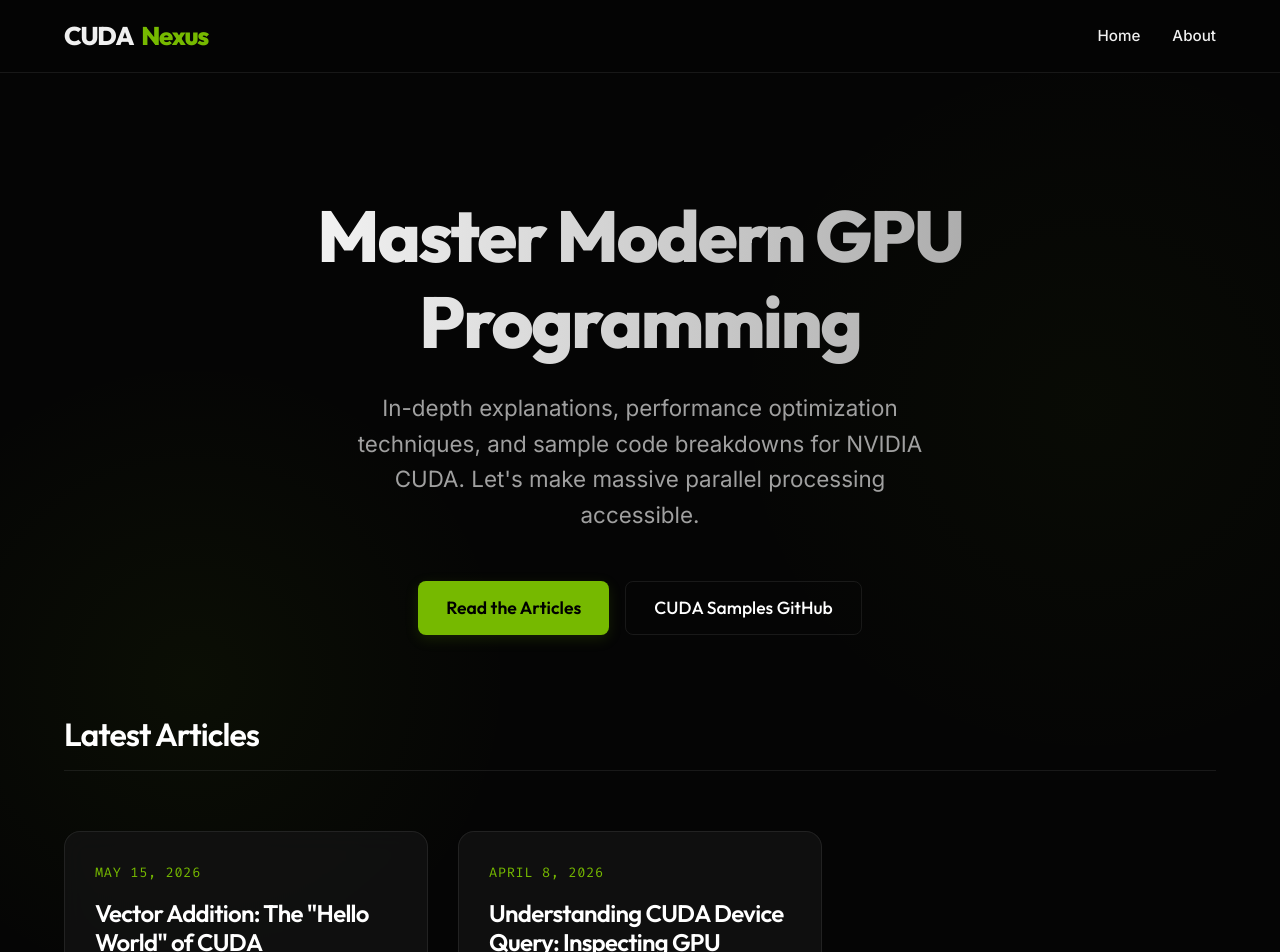
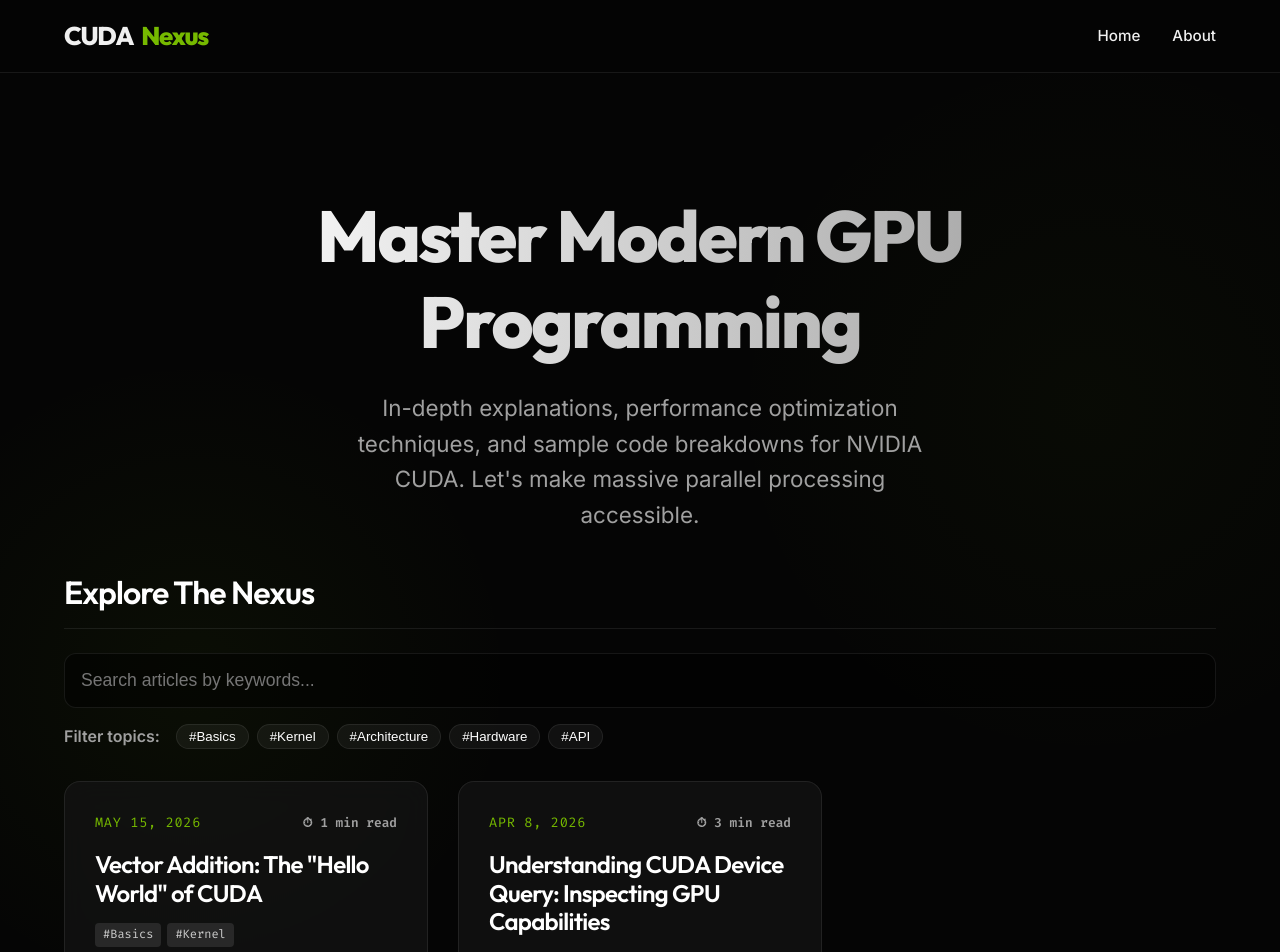
Before and after one commit to bkdhorajiya/cuda-nexus-blog, a Next.js app: page / in a window 1280 px wide. Shown: the top 952 px of the page. Built offline with nearby package versions, Linux system fonts and the light colour scheme.

Commit message:
feat: Add interactive blog search, tag filtering, and reading time metrics

```diff
--- a/app/blog/[slug]/page.tsx
+++ b/app/blog/[slug]/page.tsx
@@ -24,7 +24,10 @@
       </Link>
 
       <header style={{ marginBottom: '48px' }}>
-        <span className="post-card-date">{new Date(postData.date).toLocaleDateString('en-US', { month: 'long', day: 'numeric', year: 'numeric' })}</span>
+        <div style={{ display: 'flex', alignItems: 'center', gap: '16px' }}>
+          <span className="post-card-date">{new Date(postData.date).toLocaleDateString('en-US', { month: 'long', day: 'numeric', year: 'numeric' })}</span>
+          <span style={{ fontSize: '0.9rem', color: 'var(--text-secondary)', fontFamily: 'var(--font-mono)' }}>⏱ {postData.readingTime} min read</span>
+        </div>
         <h1 style={{ fontSize: '3rem', margin: '16px 0 24px', lineHeight: 1.2 }}>
           {postData.title}
         </h1>
--- /dev/null
+++ b/app/components/BlogList.tsx
@@ -0,0 +1,109 @@
+'use client';
+
+import { useState } from 'react';
+import Link from 'next/link';
+
+type Post = {
+  id: string;
+  date: string;
+  title: string;
+  excerpt: string;
+  tags?: string[];
+  readingTime?: number;
+};
+
+export default function BlogList({ posts }: { posts: Post[] }) {
+  const [searchQuery, setSearchQuery] = useState('');
+  const [activeTag, setActiveTag] = useState<string | null>(null);
+
+  // Extract unique tags natively
+  const allTags = Array.from(new Set(posts.flatMap(post => post.tags || [])));
+
+  const filteredPosts = posts.filter(post => {
+    const matchesSearch = post.title.toLowerCase().includes(searchQuery.toLowerCase()) ||
+                          post.excerpt.toLowerCase().includes(searchQuery.toLowerCase());
+    const matchesTag = activeTag ? post.tags?.includes(activeTag) : true;
+    return matchesSearch && matchesTag;
+  });
+
+  return (
+    <div style={{ marginTop: '24px' }}>
+      <div style={{ display: 'flex', flexDirection: 'column', gap: '16px', marginBottom: '32px' }}>
+        <input
+          type="text"
+          placeholder="Search articles by keywords..."
+          value={searchQuery}
+          onChange={(e) => setSearchQuery(e.target.value)}
+          style={{ width: '100%', padding: '16px', borderRadius: '12px', background: 'rgba(0,0,0,0.5)', border: '1px solid var(--border-color)', color: '#fff', fontSize: '1.1rem', outline: 'none' }}
+        />
+
+        {allTags.length > 0 && (
+          <div style={{ display: 'flex', gap: '8px', flexWrap: 'wrap' }}>
+            <span style={{ color: 'var(--text-secondary)', alignSelf: 'center', marginRight: '8px', fontWeight: 600 }}>Filter topics:</span>
+            {activeTag && (
+              <button
+                onClick={() => setActiveTag(null)}
+                style={{ background: 'transparent', border: '1px solid var(--border-color)', color: '#fff', padding: '4px 12px', borderRadius: '16px', cursor: 'pointer', transition: 'all 0.2s' }}
+                onMouseOver={(e) => (e.currentTarget.style.borderColor = 'rgba(255,255,255,0.4)')}
+                onMouseOut={(e) => (e.currentTarget.style.borderColor = 'var(--border-color)')}
+              >
+                Clear ✕
+              </button>
+            )}
+            {allTags.map(tag => (
+              <button
+                key={tag}
+                onClick={() => setActiveTag(tag)}
+                style={{
+                  background: activeTag === tag ? 'var(--accent)' : 'rgba(255,255,255,0.05)',
+                  border: '1px solid ' + (activeTag === tag ? 'var(--accent)' : 'var(--border-color)'),
+                  color: activeTag === tag ? '#000' : '#fff',
+                  padding: '4px 12px',
+                  borderRadius: '16px',
+                  cursor: 'pointer',
+                  fontWeight: activeTag === tag ? 600 : 400,
+                  transition: 'all 0.2s'
+                }}
+              >
+                #{tag}
+              </button>
+            ))}
+          </div>
+        )}
+      </div>
+
+      <div className="post-grid" style={{ marginTop: '0' }}>
+        {filteredPosts.map(({ id, date, title, excerpt, tags, readingTime }) => (
+          <div className="glass-panel post-card" key={id}>
+            <div style={{ display: 'flex', justifyContent: 'space-between', alignItems: 'center' }}>
+              <span className="post-card-date">{new Date(date).toLocaleDateString('en-US', { month: 'short', day: 'numeric', year: 'numeric' })}</span>
+              {readingTime && <span style={{ fontSize: '0.8rem', color: 'var(--text-secondary)', fontWeight: 600, fontFamily: 'var(--font-mono)' }}>⏱ {readingTime} min read</span>}
+            </div>
+
+            <h3 className="post-card-title">{title}</h3>
+
+            {tags && tags.length > 0 && (
+               <div style={{ display: 'flex', gap: '6px', flexWrap: 'wrap', marginBottom: '8px' }}>
+                 {tags.map(t => (
+                   <span key={t} style={{ fontSize: '0.75rem', background: 'rgba(255,255,255,0.1)', padding: '2px 8px', borderRadius: '4px', color: '#ccc', fontFamily: 'var(--font-mono)' }}>#{t}</span>
+                 ))}
+               </div>
+            )}
+
+            <p className="post-card-excerpt">{excerpt}</p>
+            <Link href={`/blog/${id}`} className="post-card-link">
+              Read Article <span style={{ color: 'var(--accent)' }}>→</span>
+            </Link>
+          </div>
+        ))}
+
+        {filteredPosts.length === 0 && (
+          <div className="glass-panel post-card" style={{ gridColumn: '1 / -1', textAlign: 'center', padding: '40px' }}>
+            <h3 style={{ marginBottom: '16px' }}>No articles match your search.</h3>
+            <p style={{ color: 'var(--text-secondary)' }}>Try adjusting your filters or keywords.</p>
+          </div>
+        )}
+      </div>
+    </div>
+  );
+}
--- a/app/page.tsx
+++ b/app/page.tsx
@@ -1,54 +1,26 @@
-import Link from 'next/link';
 import { getSortedPostsData } from '../lib/posts';
+import BlogList from './components/BlogList';
 
 export default function Home() {
   const allPostsData = getSortedPostsData();
 
   return (
     <div>
-      <section className="hero-section container">
+      <section className="hero-section container" style={{ paddingBottom: '40px' }}>
         <h1 className="hero-title">
           Master Modern GPU Programming
         </h1>
-        <p className="hero-subtitle">
+        <p className="hero-subtitle" style={{ marginBottom: 0 }}>
           In-depth explanations, performance optimization techniques, and sample code breakdowns for NVIDIA CUDA. Let's make massive parallel processing accessible.
         </p>
-        <div style={{ display: 'flex', gap: '16px' }}>
-          {allPostsData.length > 0 && (
-            <Link href={`/blog/${allPostsData[0].id}`} className="btn-primary">
-              Read the Articles
-            </Link>
-          )}
-          <a href="https://github.com/nvidia/cuda-samples" target="_blank" rel="noopener noreferrer" className="btn-secondary">
-            CUDA Samples GitHub
-          </a>
-        </div>
       </section>
 
       <section className="container">
-        <div style={{ display: 'flex', justifyContent: 'space-between', alignItems: 'center', borderBottom: '1px solid var(--border-color)', paddingBottom: '16px', marginBottom: '24px' }}>
-          <h2 style={{ fontSize: '2rem' }}>Latest Articles</h2>
+        <div style={{ display: 'flex', justifyContent: 'space-between', alignItems: 'center', borderBottom: '1px solid var(--border-color)', paddingBottom: '16px' }}>
+          <h2 style={{ fontSize: '2rem' }}>Explore The Nexus</h2>
         </div>
 
-        <div className="post-grid">
-          {allPostsData.map(({ id, date, title, excerpt }) => (
-            <div className="glass-panel post-card" key={id}>
-              <span className="post-card-date">{new Date(date).toLocaleDateString('en-US', { month: 'long', day: 'numeric', year: 'numeric' })}</span>
-              <h3 className="post-card-title">{title}</h3>
-              <p className="post-card-excerpt">{excerpt}</p>
-              <Link href={`/blog/${id}`} className="post-card-link">
-                Read Article <span style={{ color: 'var(--accent)' }}>→</span>
-              </Link>
-            </div>
-          ))}
-
-          {allPostsData.length === 0 && (
-            <div className="glass-panel post-card" style={{ gridColumn: '1 / -1', textAlign: 'center', padding: '40px' }}>
-              <h3 style={{ marginBottom: '16px' }}>No articles yet.</h3>
-              <p style={{ color: 'var(--text-secondary)' }}>Write and publish your first post using the editor!</p>
-            </div>
-          )}
-        </div>
+        <BlogList posts={allPostsData} />
       </section>
     </div>
   );
--- a/content/posts/device-query.md
+++ b/content/posts/device-query.md
@@ -2,6 +2,7 @@
 title: "Understanding CUDA Device Query: Inspecting GPU Capabilities"
 date: "2026-04-08"
 excerpt: "Before writing high-performance CUDA kernels, you need to understand the hardware. Let's break down the classic deviceQuery sample."
+tags: ["Architecture", "Hardware", "API"]
 ---
 
 Before you write your first massive parallel kernel, it is critical to understand the environment your code will execute in. Different NVIDIA GPUs have vastly different amounts of memory, maximum thread counts, and streaming multiprocessors (SMs).
--- a/content/posts/vector-add.md
+++ b/content/posts/vector-add.md
@@ -2,6 +2,7 @@
 title: "Vector Addition: The \"Hello World\" of CUDA"
 date: "2026-05-15"
 excerpt: "Start your journey into GPU programming by dissecting the fundamental vectorAdd sample. Understand thread blocks, grids, and global memory allocation."
+tags: ["Basics", "Kernel"]
 ---
 
 If you are learning C++, your first program is `printf("Hello World")`. In the world of massive parallel programming with NVIDIA GPUs, the equivalent is **Vector Addition**.
--- a/lib/posts.ts
+++ b/lib/posts.ts
@@ -13,11 +13,16 @@
     const fileContents = fs.readFileSync(fullPath, 'utf8');
     const matterResult = matter(fileContents);
 
+    const contentText = matterResult.content || '';
+    const readingTime = Math.max(1, Math.ceil(contentText.split(/\s+/).length / 200));
+
     return {
       id,
       title: matterResult.data.title as string,
       date: matterResult.data.date as string,
       excerpt: matterResult.data.excerpt as string,
+      tags: matterResult.data.tags || [],
+      readingTime,
       ...(matterResult.data as { [key: string]: any })
     };
   });
@@ -53,6 +58,8 @@
     title: matterResult.data.title as string,
     date: matterResult.data.date as string,
     excerpt: matterResult.data.excerpt as string,
+    tags: matterResult.data.tags || [],
+    readingTime: Math.max(1, Math.ceil((matterResult.content || '').split(/\s+/).length / 200)),
     ...(matterResult.data as { [key: string]: any })
   };
 }
```
